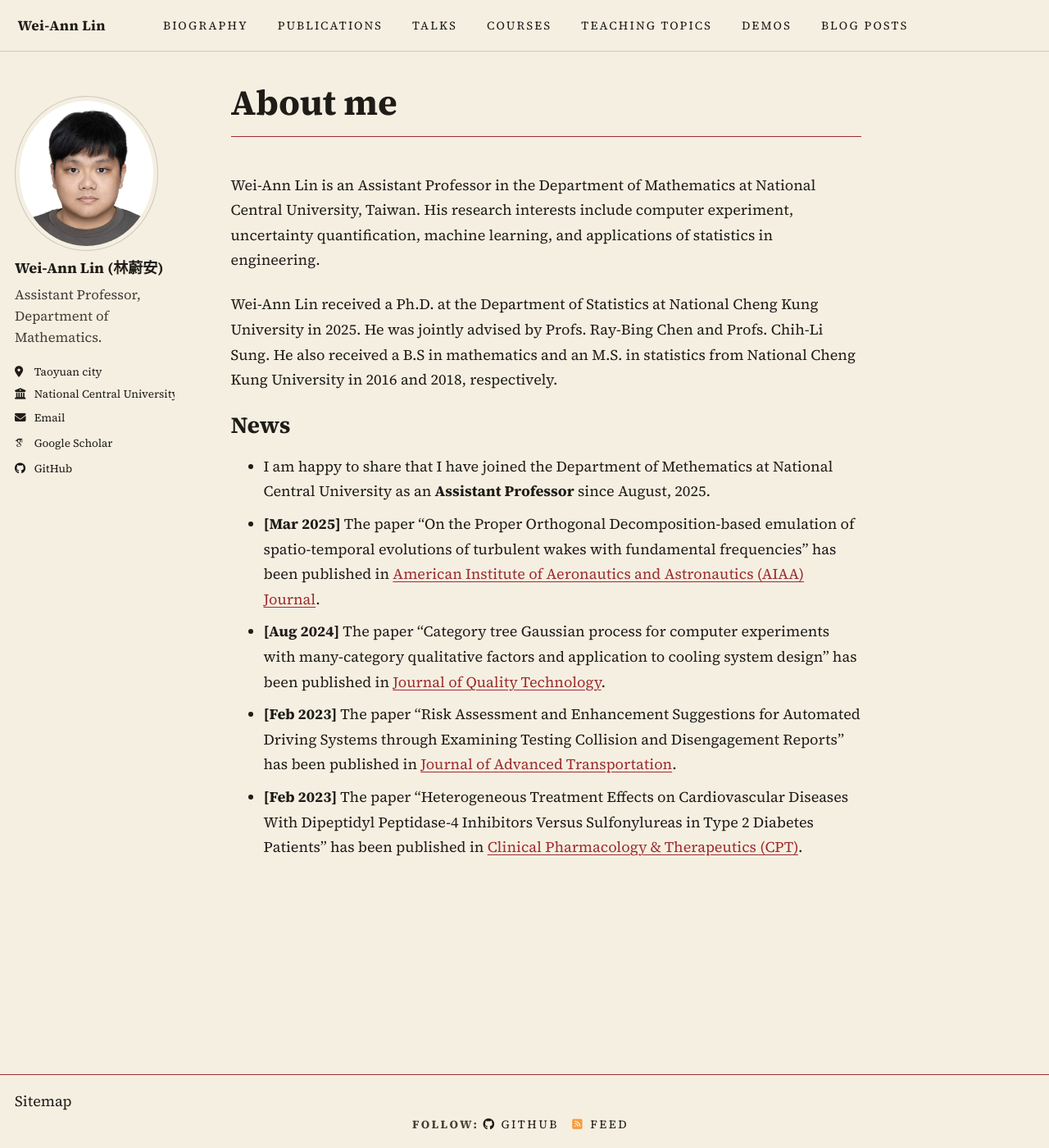
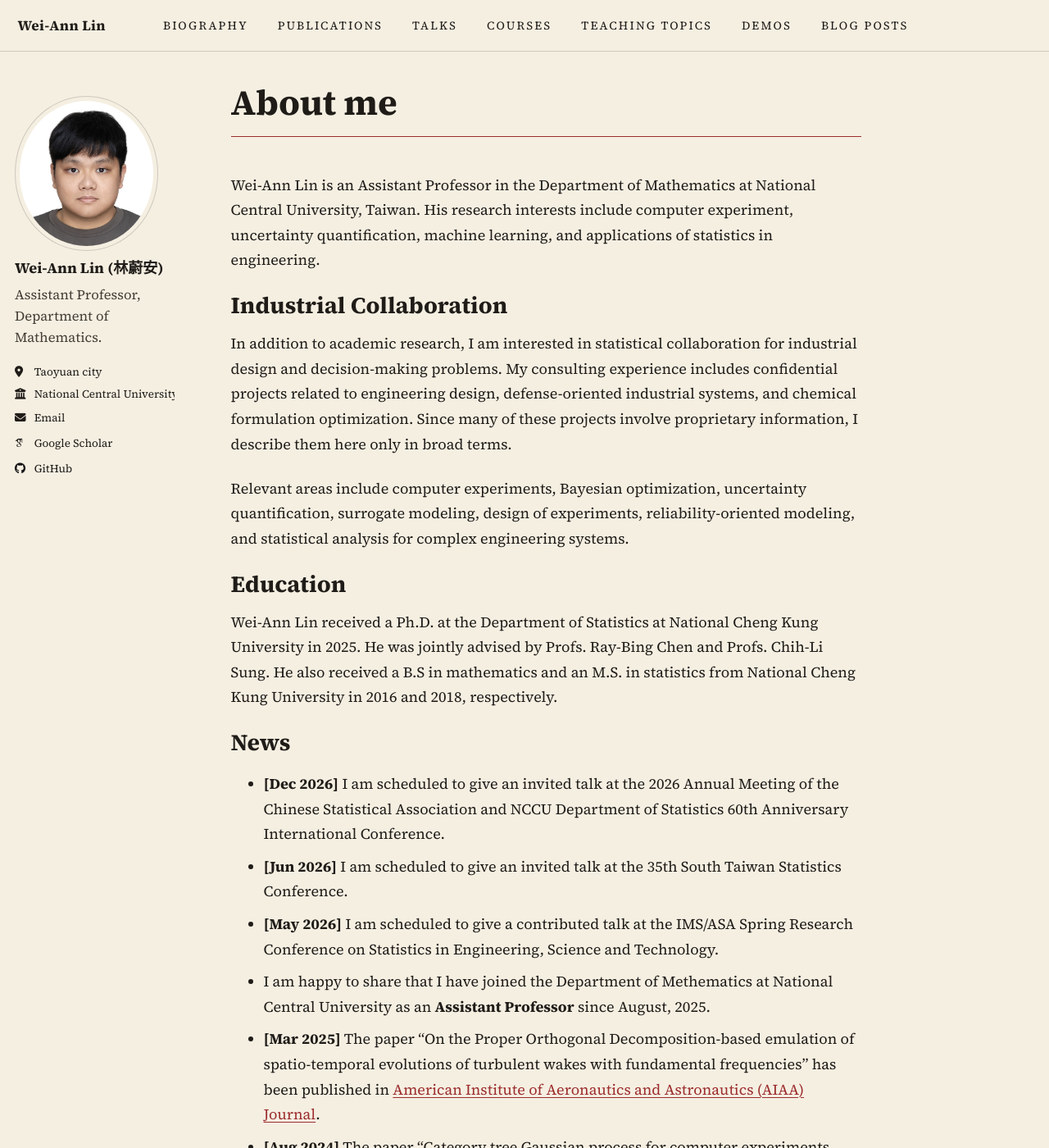
Before and after one commit to weiannlin/weiannlin.github.io, a Jekyll site: the page built from _pages/about.md, in a window 1280 px wide and 1400 px high. Shown: the whole window at 82% size. Built offline with Jekyll 4.4.1, drawn with Linux system fonts in a browser that asks for light colours; some web fonts are replaced.

Commit message:
Update homepage news and collaboration info

```diff
--- a/_pages/about.md
+++ b/_pages/about.md
@@ -9,6 +9,16 @@ redirect_from:
 
 Wei-Ann Lin is an Assistant Professor in the Department of Mathematics at National Central University, Taiwan. His research interests include computer experiment, uncertainty quantification, machine learning, and applications of statistics in engineering.
 
+Industrial Collaboration
+======
+
+In addition to academic research, I am interested in statistical collaboration for industrial design and decision-making problems. My consulting experience includes confidential projects related to engineering design, defense-oriented industrial systems, and chemical formulation optimization. Since many of these projects involve proprietary information, I describe them here only in broad terms.
+
+Relevant areas include computer experiments, Bayesian optimization, uncertainty quantification, surrogate modeling, design of experiments, reliability-oriented modeling, and statistical analysis for complex engineering systems.
+
+Education
+======
+
 Wei-Ann Lin received a Ph.D. at the Department of Statistics at National Cheng Kung University in 2025. He was jointly advised by Profs. Ray-Bing Chen and Profs. Chih-Li Sung. He also received a B.S in mathematics and an M.S. in statistics from National Cheng Kung University in 2016 and 2018, respectively.
 
 
@@ -16,6 +26,9 @@ Wei-Ann Lin received a Ph.D. at the Department of Statistics at National Cheng K
 
 News
 ======
+- **[Dec 2026]** I am scheduled to give an invited talk at the 2026 Annual Meeting of the Chinese Statistical Association and NCCU Department of Statistics 60th Anniversary International Conference.
+- **[Jun 2026]** I am scheduled to give an invited talk at the 35th South Taiwan Statistics Conference.
+- **[May 2026]** I am scheduled to give a contributed talk at the IMS/ASA Spring Research Conference on Statistics in Engineering, Science and Technology.
 - I am happy to share that I have joined the Department of Methematics at National Central University as an **Assistant Professor** since August, 2025.
 - **[Mar 2025]** The paper "On the Proper Orthogonal Decomposition-based emulation of spatio-temporal evolutions of turbulent wakes with fundamental frequencies" has been published in [American Institute of Aeronautics and Astronautics (AIAA) Journal](https://arc.aiaa.org/doi/full/10.2514/1.J064779).
 - **[Aug 2024]** The paper "Category tree Gaussian process for computer experiments with many-category qualitative factors and application to cooling system design" has been published in [Journal of Quality Technology](https://www.tandfonline.com/doi/full/10.1080/00224065.2024.2359431).
```
